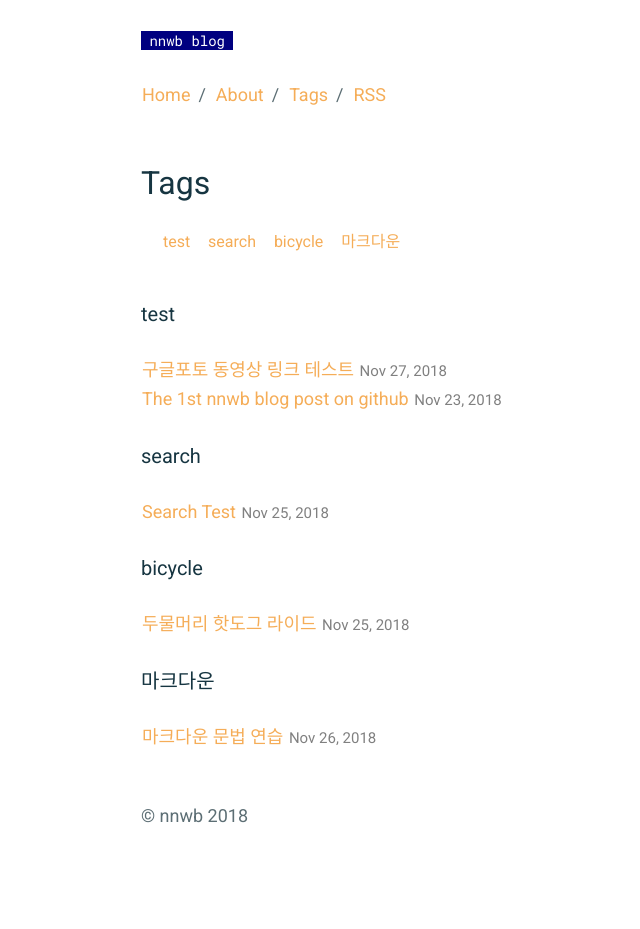
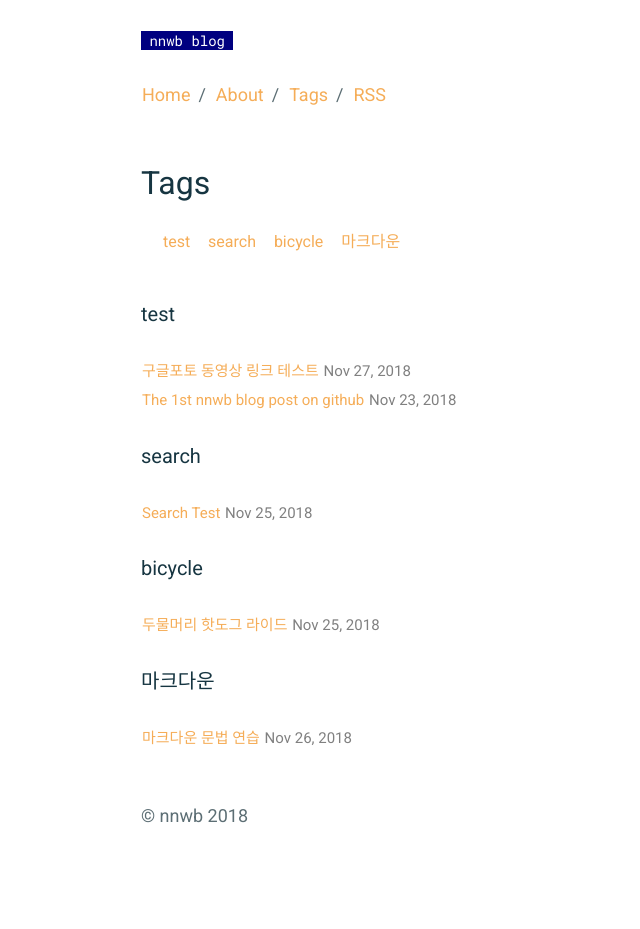
Before and after one commit to nnwb/nnwb.github.io, a Jekyll site: the page built from _pages/tags.md, in a window 1280 px wide. Shown: the whole page, without its empty margins (149-789 px from the left). Built offline with Jekyll 4.4.1, drawn with Linux system fonts in a browser that asks for light colours.

Commit message:
Update tags.md

```diff
--- a/_pages/tags.md
+++ b/_pages/tags.md
@@ -23,7 +23,7 @@ permalink: /tags/
     <a name="{{ tag_name | slugize }}"></a>
     {% for post in site.tags[tag_name] %}
     <article class="archive-item">
-      <h4><a href="{{ root_url }}{{ post.url }}">{{post.title}}</a> <small>{{ post.date | date: "%b %-d, %Y" }}</small></h4>
+      <h4><small><a href="{{ root_url }}{{ post.url }}">{{post.title}}</a> {{ post.date | date: "%b %-d, %Y" }}</small></h4>
     </article>
     {% endfor %}
   </div>
```
